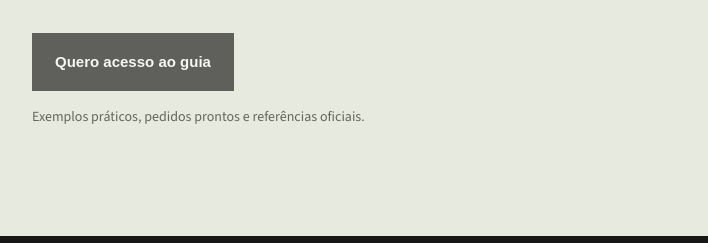
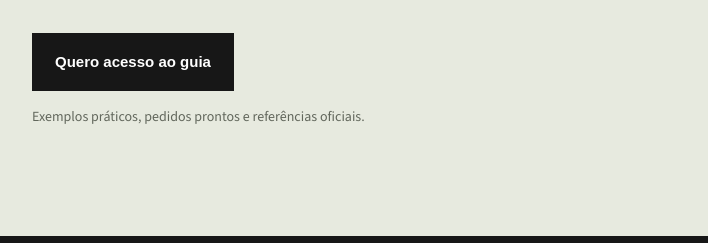
Before and after one commit to perondix/gpt-experts-site, a website: page dist/profissional-ia/index.html in a window 1280 px wide. Shown: the part 2053-2296 px from the top of the page, 0-708 px from the left. Drawn offline with nearby package versions, Linux system fonts and the light colour scheme; a web font is replaced by a local one.

Commit message:
Ativa checkout do guia profissional IA

```diff
--- a/dist/profissional-ia/index.html
+++ b/dist/profissional-ia/index.html
@@ -23,7 +23,7 @@ fbq('track','PageView');
 <main id="conteudo">
 <section class="hero"><div class="wrap hero-grid"><div class="hero-copy"><p class="eyebrow light">GUIA PRÁTICO · CHATGPT NO TRABALHO</p><h1>Seu trabalho não precisa ser <em>tão cansativo.</em></h1><p class="hero-lead">Use o ChatGPT como um especialista, delegue as tarefas que consomem seu dia e tenha mais tempo para o que precisa de você.</p><a class="button" href="#guia">Conhecer o guia</a><p class="small-note">Para profissionais que querem fazer a IA trabalhar junto.</p></div><div class="book-wrap" aria-label="Capa ilustrativa do guia"><div class="book"><div class="book-top"><span>GPT EXPERTS</span><span>GUIA DE CAMPO</span></div><div class="book-title">Seu trabalho<br><i>não precisa ser</i><br>cansativo<span>.</span></div><div class="book-bottom"><span>ChatGPT para fazer mais com menos esforço.</span></div></div><div class="book-caption">GUIA PRÁTICO · CHATGPT NO TRABALHO</div></div></div></section>
 <section class="outcomes" id="resultados"><div class="wrap"><div class="section-heading"><p class="eyebrow">MENOS PESO NA ROTINA</p><h2>Você não precisa fazer <em>tudo do zero.</em></h2><p>O relatório que volta toda semana. A reunião que vira uma lista de tarefas. A planilha que precisa virar resposta. Comece pelo que já ocupa seu dia.</p></div><div class="outcome-grid"><article><span>01 / REUNIÕES</span><h3>Saia da reunião com os próximos passos.</h3><p>Organize decisões, responsáveis e prazos e prepare o acompanhamento para revisão.</p></article><article><span>02 / ENTREGAS</span><h3>Tire relatórios e apresentações do zero.</h3><p>Use suas fontes e orientações para preparar análises e rascunhos que você pode conferir e melhorar.</p></article><article><span>03 / ROTINAS</span><h3>Repita o processo sem repetir o esforço.</h3><p>Transforme instruções e critérios em um padrão para tarefas que voltam toda semana.</p></article><article><span>04 / CONTEXTO</span><h3>Pare de procurar tudo de novo.</h3><p>Reúna conversas, arquivos e decisões para retomar o trabalho com mais contexto.</p></article></div><p class="disclaimer">Recursos e ações disponíveis variam conforme o plano, o dispositivo e as permissões da sua conta.</p></div></section>
-<section class="inside" id="guia"><div class="wrap inside-grid"><div><p class="eyebrow">O GUIA DE CAMPO</p><h2>O caminho para <em>delegar de verdade.</em></h2><p class="intro">Em 22 páginas, conheça as funcionalidades mais avançadas e que a maioria das pessoas ainda não sabe usar. Essa é a melhor oportunidade de otimizar seu trabalho.</p><button class="button dark-button" type="button" disabled>Quero acesso ao guia</button><p class="guide-note">Exemplos práticos, pedidos prontos e referências oficiais.</p></div><figure class="guide-preview"><picture><source id="preview-still" srcset="/profissional-ia/previa-dots-estatica.png" media="(prefers-reduced-motion: reduce)"><img src="/profissional-ia/previa-dots-agents.gif" alt="Prévia das páginas do guia sobre Dots e Workspace Agents" width="600" height="800" loading="lazy" decoding="async"></picture><figcaption>UMA PRÉVIA DO GUIA</figcaption><button class="preview-play" type="button" hidden>Reproduzir prévia</button></figure></div></section>
+<section class="inside" id="guia"><div class="wrap inside-grid"><div><p class="eyebrow">O GUIA DE CAMPO</p><h2>O caminho para <em>delegar de verdade.</em></h2><p class="intro">Em 22 páginas, conheça as funcionalidades mais avançadas e que a maioria das pessoas ainda não sabe usar. Essa é a melhor oportunidade de otimizar seu trabalho.</p><a class="button dark-button" href="https://pay.herospark.com/especialista-em-chatgpt-seu-trabalho-muito-mais-facil-554773">Quero acesso ao guia</a><p class="guide-note">Exemplos práticos, pedidos prontos e referências oficiais.</p></div><figure class="guide-preview"><picture><source id="preview-still" srcset="/profissional-ia/previa-dots-estatica.png" media="(prefers-reduced-motion: reduce)"><img src="/profissional-ia/previa-dots-agents.gif" alt="Prévia das páginas do guia sobre Dots e Workspace Agents" width="600" height="800" loading="lazy" decoding="async"></picture><figcaption>UMA PRÉVIA DO GUIA</figcaption><button class="preview-play" type="button" hidden>Reproduzir prévia</button></figure></div></section>
 <section class="founder"><div class="wrap"><p class="eyebrow light">QUEM ESTÁ POR TRÁS</p><div class="founder-grid"><figure><img src="/pequenos-negocios/lucas.jpg" alt="Lucas Perondi" loading="lazy"><figcaption>LUCAS PERONDI / GPT EXPERTS</figcaption></figure><div class="bio"><h2>Prazer,<br><em>Lucas Perondi.</em></h2><p>Sou engenheiro de operações, consultor de IA e automações e especialista em ChatGPT e Codex.</p><p>Liderei equipes e implementei processos de crescimento em mais de 40 empresas. Desde 2022, ajudo negócios a transformar inteligência artificial em soluções para o trabalho real.</p><p class="credentials-label">OPENAI SELECT PARTNER · PARTNER NETWORK</p><div class="badges"><img class="partner" src="/openai-select-partner-portrait.png" alt="OpenAI Select Partner" loading="lazy"><img src="/openai-chatgpt-solutions-badge.png" alt="OpenAI Partner Network — ChatGPT Solutions Practitioner" loading="lazy"><img src="/openai-consultative-solutions-badge.png" alt="OpenAI Partner Network — Consultative Solutions Practitioner" loading="lazy"><img src="/pequenos-negocios/deployment-badge.png" alt="OpenAI Partner Network — ChatGPT Deployment Practitioner" loading="lazy"><img src="/openai-technical-badge.png" alt="OpenAI Partner Network — Technical Practitioner" loading="lazy"></div><a class="text-link" href="#guia">Conhecer o guia</a></div></div></div></section>
 </main><footer><div class="wrap footer-inner"><span>© GPT Experts by GrowthExperts · Desde 2022</span><a href="#conteudo">VOLTAR AO TOPO</a></div></footer>
 <script src="/gpt-contabilidade/preview.js" defer></script>
```
